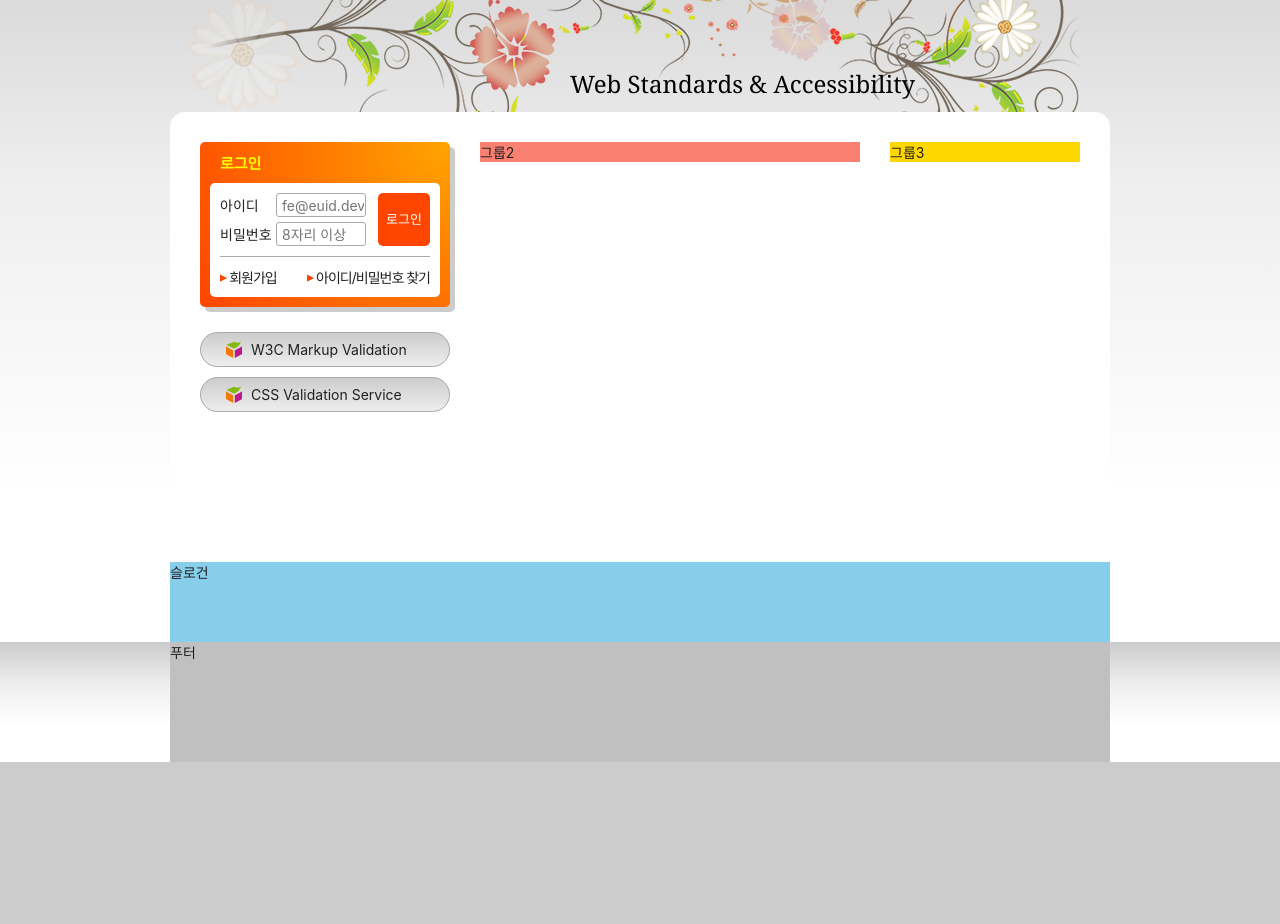
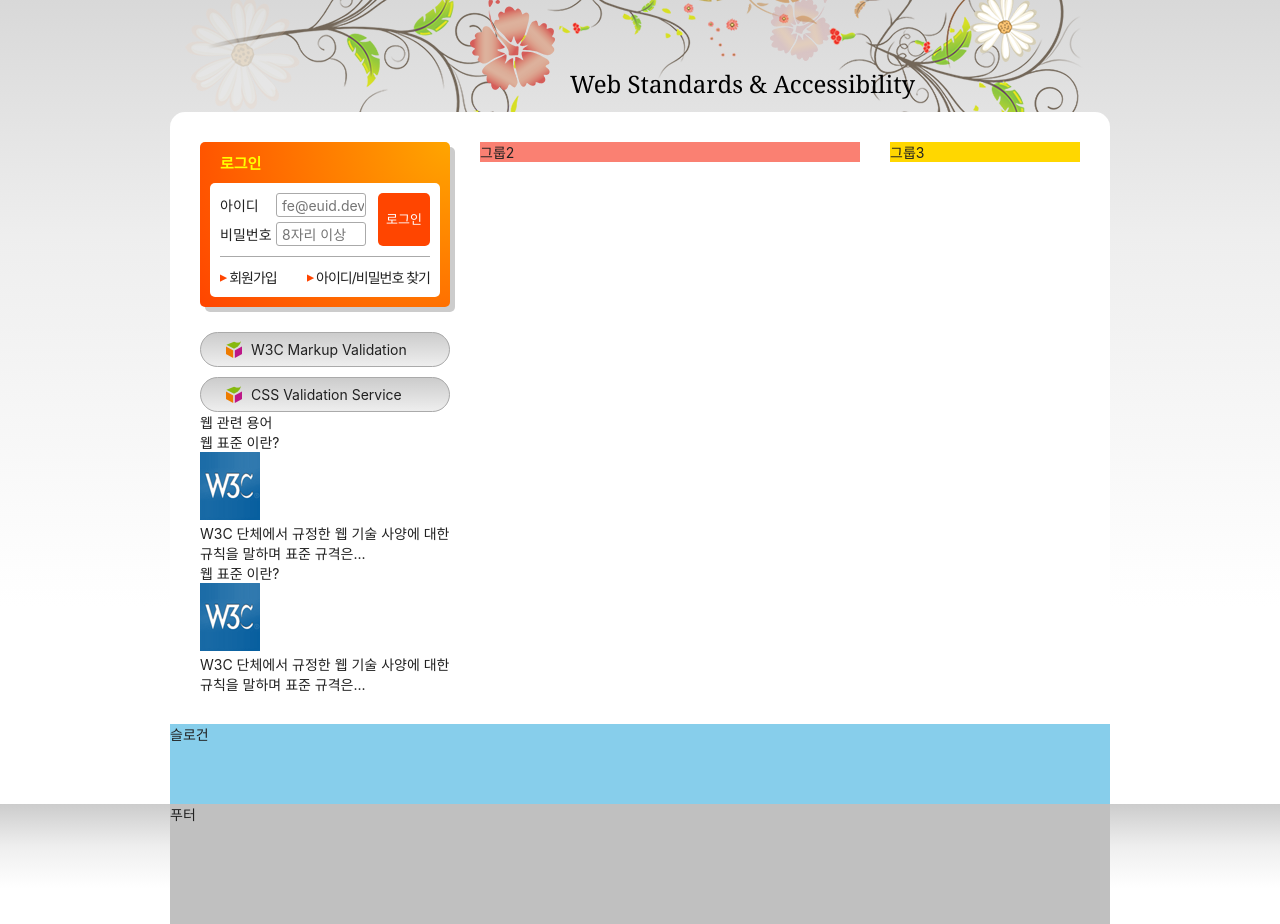
Before and after one commit to BrightSton/HTML5, a plain HTML site: page index.html in a window 1280 px wide. Shown: the part 135-1059 px from the top of the page. Before the commit the page ends 897 px from the top, so only its background shows below. Drawn offline with Linux system fonts and the light colour scheme; a web font is replaced by a local one.

Commit message:
웹 관련 용어 마크업

```diff
--- a/index.html
+++ b/index.html
@@ -213,6 +213,31 @@
             >
           </li>
         </ul>
+        <section class="term">
+          <h2 class="term-title">웹 관련 용어</h2>
+          <dl class="term-list">
+            <div class="odd">
+              <dt class="term-list-subject">웹 표준 이란?</dt>
+              <dd class="term-list-thumbnail">
+                <img src="./assets/web_standards.gif" alt="W3C 로고" />
+              </dd>
+              <dd class="term-list-brief">
+                W3C 단체에서 규정한 웹 기술 사양에 대한 규칙을 말하며 표준
+                규격은...
+              </dd>
+            </div>
+            <div class="even">
+              <dt class="term-list-subject">웹 표준 이란?</dt>
+              <dd class="term-list-thumbnail">
+                <img src="./assets/web_standards.gif" alt="W3C 로고" />
+              </dd>
+              <dd class="term-list-brief">
+                W3C 단체에서 규정한 웹 기술 사양에 대한 규칙을 말하며 표준
+                규격은...
+              </dd>
+            </div>
+          </dl>
+        </section>
       </div>
       <div class="group group2">그룹2</div>
       <div class="group group3">그룹3</div>
```
